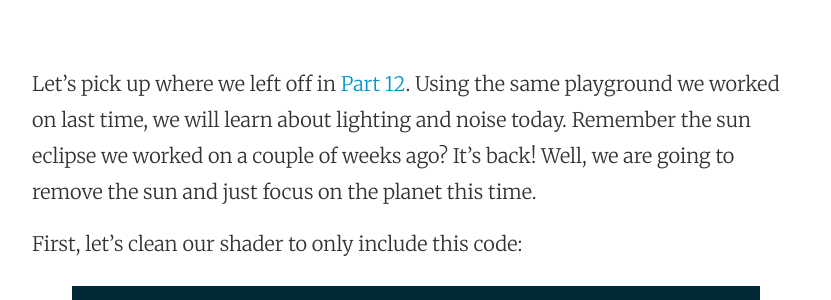
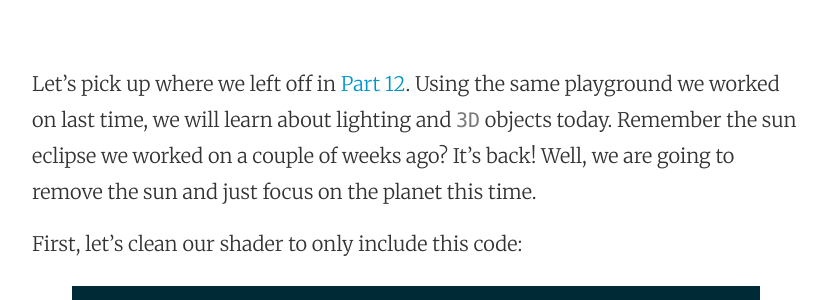
Before and after one commit to mhorga/mhorga.github.io, a Jekyll site: the page built from _posts/2016-05-25-using-metalkit-part-13.markdown, in a window 1280 px wide and 900 px high. Shown: the part 385-685 px from the top of the window, without its empty margins (224-1055 px from the left). Built offline with Jekyll 4.4.1, drawn with Linux system fonts in a browser that asks for light colours; comment, search, counter and statistics services are not loaded.

Commit message:
Post update: Using MetalKit part 13

```diff
--- a/_posts/2016-05-25-using-metalkit-part-13.markdown
+++ b/_posts/2016-05-25-using-metalkit-part-13.markdown
@@ -3,7 +3,7 @@
 title: Using MetalKit part 13
 layout: post
 ---
-Let's pick up where we left off in [Part 12](http://mhorga.org/2016/05/18/using-metalkit-part-12.html). Using the same playground we worked on last time, we will learn about lighting and noise today. Remember the sun eclipse we worked on a couple of weeks ago? It's back! Well, we are going to remove the sun and just focus on the planet this time.
+Let's pick up where we left off in [Part 12](http://mhorga.org/2016/05/18/using-metalkit-part-12.html). Using the same playground we worked on last time, we will learn about lighting and `3D` objects today. Remember the sun eclipse we worked on a couple of weeks ago? It's back! Well, we are going to remove the sun and just focus on the planet this time.
 
 First, let's clean our shader to only include this code:
 
```
